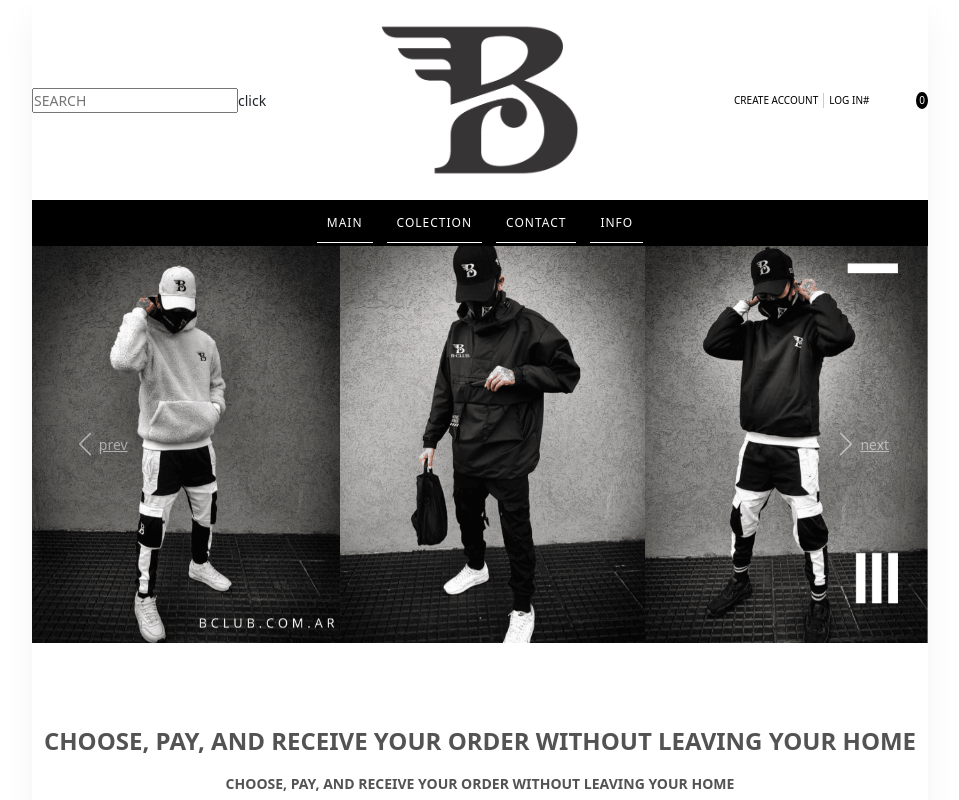
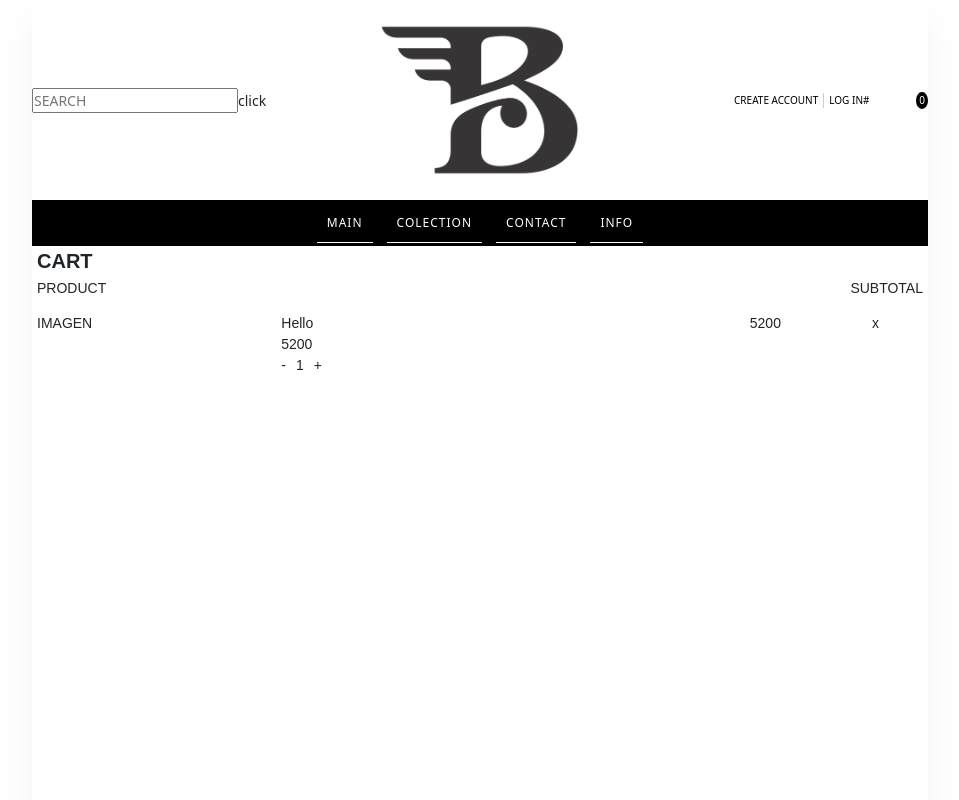
Before and after one commit to EdRafCas/Store_cart_react, a React (Create React App) app: page /Cart in a window 1280 px wide. Shown: the top 800 px of the page, without its empty margins (160-1119 px from the left). Built offline with nearby package versions, Linux system fonts and the light colour scheme; what webfontloader would draw is missing.

Commit message:
creating cart page

```diff
--- /dev/null
+++ b/src/Components/Cart.js
@@ -0,0 +1,139 @@
+
+import styled from "styled-components";
+
+const CartShopContainer= styled.div`
+      width:100%;
+      height: auto;
+      display:flex;
+      flex-direction:column;
+      font-family:"Montserrat", Sans-serif;
+      padding:5px;
+`
+const Headline=styled.div`
+      display:flex;
+      flex-direction:row;
+      width:100%;
+      justify-content:space-between;
+
+      p{
+            font-size:14px;
+            font-weight:normal;
+            text-transform:uppercase;
+      }
+
+`
+const Title = styled.h4`
+      display:block;
+      font-family: inherit;
+      font-weight: 700;
+      line-height: 20px;
+      font-size:20px;
+      text-align:left;
+      text-transform:uppercase;
+`
+const ProductsInCart=styled.div`
+      display:flex;
+      flex-direction:column;
+`
+
+const CartProductContainer =styled.div`
+      display: grid;
+      gap:20px;
+      grid-template-columns: 4fr 1fr;
+
+
+`
+
+const LeftColumn=styled.div`
+      display: grid;
+      gap:20px;
+      grid-template-columns: 1fr 2fr;
+`
+const RightColumn=styled.div`
+      display: grid;
+      gap:20px;
+      grid-template-columns: 2fr 1fr;;
+`
+const ImageContainer=styled.div`
+
+      `
+
+const DescriptionContainer = styled.div`
+      display:flex;
+      flex-direction:column;
+
+
+`
+
+const ProductName=styled.div`
+
+      a{
+
+      }
+`
+const ProductPrice=styled.div`
+
+`
+const ProductCuantity=styled.div`
+display:flex;
+flex-direction:row;
+justify-content:flex-start;
+gap:10px;
+
+
+`
+const ReduceButton =styled.div`
+
+`
+const AmountToBuy=styled.div`
+
+`
+
+const IncreaseButton=styled.div`
+
+`
+const SubtotalPrice=styled.div`
+`
+
+const RemovefromCart=styled.div`
+`
+
+
+const Cart = () => {
+      return (
+            <CartShopContainer>
+                  <Title>Cart</Title>
+                  <Headline>
+                        <p>product</p>
+                        <p>Subtotal</p>
+                  </Headline>
+                  <ProductsInCart>
+                        <CartProductContainer>
+                              <LeftColumn>
+                                    <ImageContainer>
+                                    IMAGEN
+                                    </ImageContainer>
+                                    <DescriptionContainer>
+                                          <ProductName>Hello</ProductName>
+                                          <ProductPrice>5200</ProductPrice>
+                                          <ProductCuantity>
+                                                <ReduceButton>-</ReduceButton>
+                                                <AmountToBuy>1</AmountToBuy>
+                                                <IncreaseButton>+</IncreaseButton>
+                                          </ProductCuantity>
+                                    </DescriptionContainer>
+                              </LeftColumn>
+                              <RightColumn>
+                                    <SubtotalPrice>5200</SubtotalPrice>
+                                    <RemovefromCart>x</RemovefromCart>
+                              </RightColumn>
+
+
+
+                        </CartProductContainer>
+                  </ProductsInCart>
+            </CartShopContainer>
+       );
+}
+
+export default Cart;
--- a/src/index.js
+++ b/src/index.js
@@ -10,6 +10,7 @@ import App from './App';
 import Colection from './Components/Colection';
 import Contact from './Components/Contact';
 import Info from './Components/Info';
+import Cart from './Components/Cart';
 
 
 WebFont.load({
@@ -37,7 +38,9 @@ const Index = () => {
             <Route path="/Colection" exact={true} component={Colection}/>
             <Route path="/Contact" exact={true} component={Contact}/>
             <Route path="/Info" exact={true} component={Info}/>
+            <Route path="/Cart" exact={true} component={Cart}/>
             <Route path="/" exact={true} component={App}/>
+
             <App to="/"/>
           </Switch>
         </ContainerPages>
```
